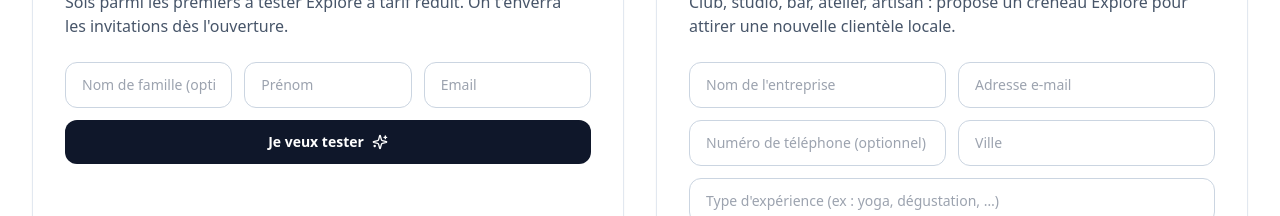
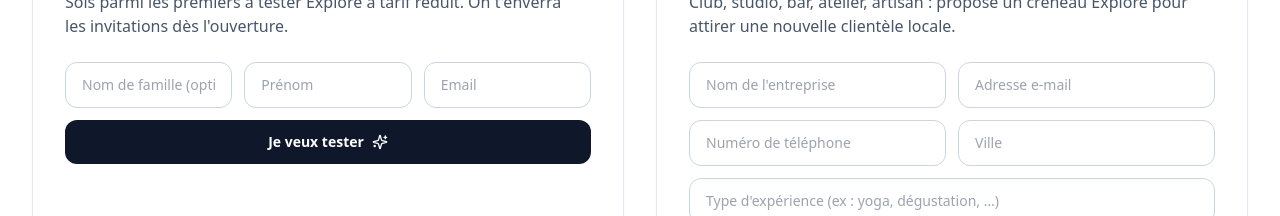
Before and after one commit to guillaumemathias06-sys/explore, a React (Vite) app: page / in a window 1280 px wide. Shown: the part 3620-3836 px from the top of the page. Built offline with nearby package versions, Linux system fonts and the light colour scheme.

Commit message:
Update App.jsx

```diff
--- a/src/App.jsx
+++ b/src/App.jsx
@@ -294,7 +294,7 @@ const Waitlists = () => {
             {/* Champ caché pour segmenter */}
             <input type="hidden" name="TYPE" value="Client" />
 
-             {/* Nom (optionnel) */}
+             {/* Nom */}
             <input
               type="text"
               name="LNAME"
@@ -385,7 +385,7 @@ const Waitlists = () => {
               type="text"
               name="PHONE"
               id="mce-PHONE"
-              placeholder="Numéro de téléphone (optionnel)"
+              placeholder="Numéro de téléphone"
               className="rounded-xl border border-slate-300 bg-white px-4 py-3 text-sm outline-none focus:border-slate-900"
             />
 
```
